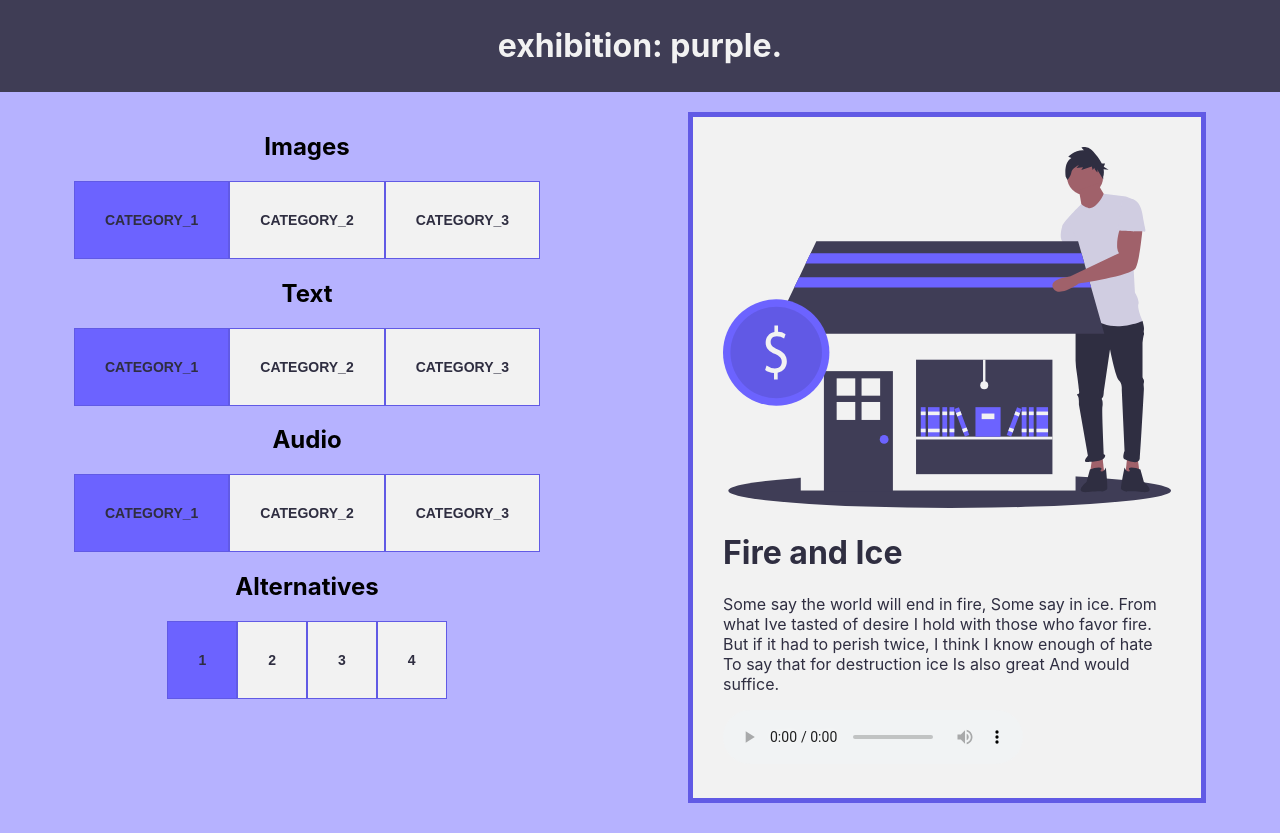
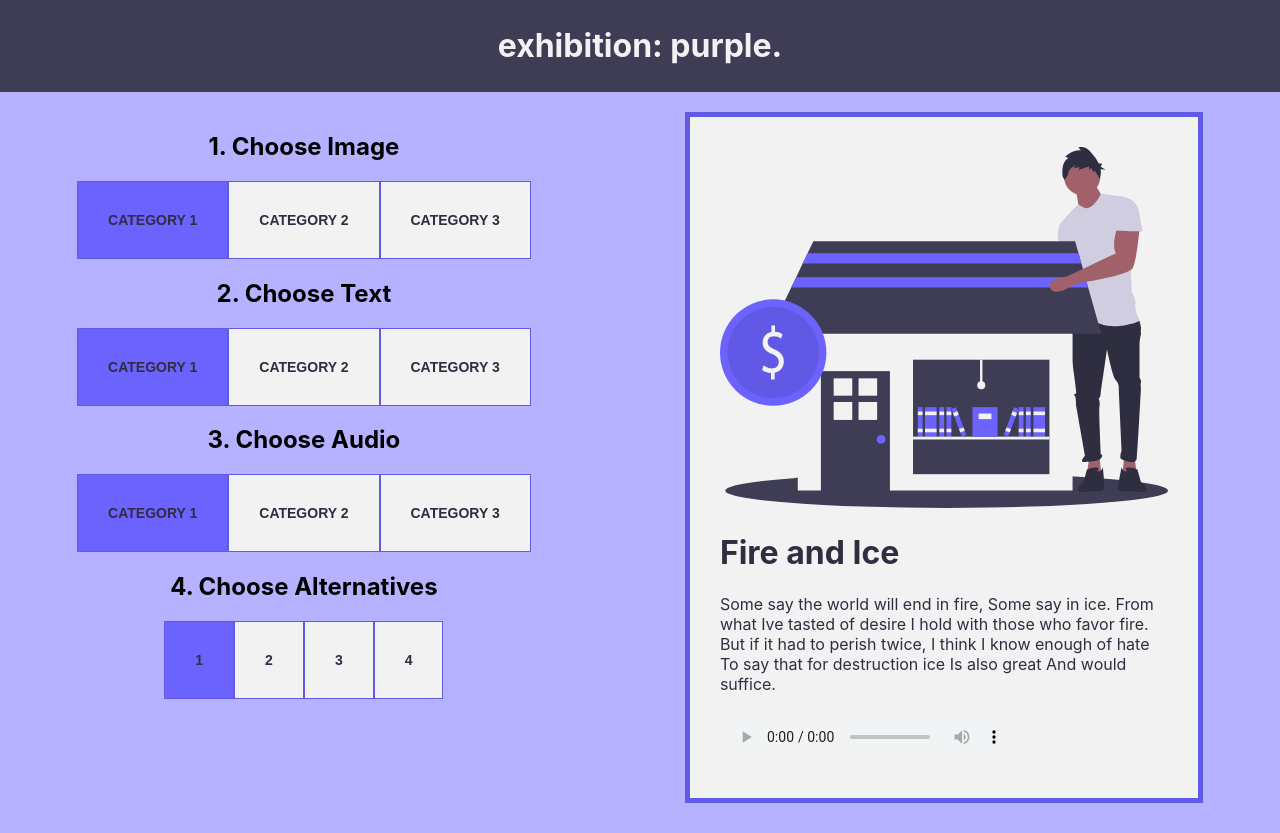
Before and after one commit to rotciw/P2-IT2810-Project-Purple, a React (Create React App) app in the folder exhibition-app/: page / in a window 1280 px wide. Built offline with nearby package versions, Linux system fonts and the light colour scheme.

Commit message:
Changed names on elements

```diff
--- a/exhibition-app/src/components/app/App.js
+++ b/exhibition-app/src/components/app/App.js
@@ -7,7 +7,7 @@ export class App extends Component {
   constructor(props){
     super(props);
     this.state = {
-      categoryValues: [(0,"category_1"), (1,"category_2"), (2,"category_3")],
+      categoryValues: [(0,"category 1"), (1,"category 2"), (2,"category 3")],
       categoryContainerValues: [(0, "Images"),(1, "Text"),(2,"Sound")],
       alternativeValues: [(0,"1"), (1,"2"), (2,"3"), (3,"4")],
       // [image, text, audio, alternative_nr]
@@ -52,13 +52,13 @@ render(){
           </div>
           <div className="contentContainer">
             <div className="categories">
-              <h2>Images</h2>
+              <h2>1. Choose Image</h2>
               < ButtonContainer id="0" values={this.state.categoryValues} selectedValue={this.setSelectedValue} selected={0}/>
-              <h2>Text</h2>
+              <h2>2. Choose Text</h2>
               < ButtonContainer id="1" values={this.state.categoryValues} selectedValue={this.setSelectedValue} selected={0}/>
-              <h2>Audio</h2>
+              <h2>3. Choose Audio</h2>
               < ButtonContainer id="2" values={this.state.categoryValues} selectedValue={this.setSelectedValue} selected={0}/>
-              <h2>Alternatives</h2>
+              <h2>4. Choose Alternatives</h2>
               < ButtonContainer id="3" values={this.state.alternativeValues} selectedValue={this.setSelectedValue} selected={0}/>
             </div>
             <div className="exhibition">
```
